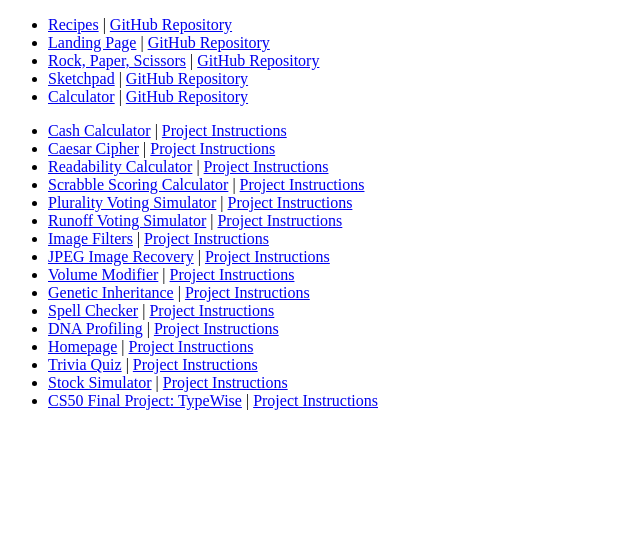
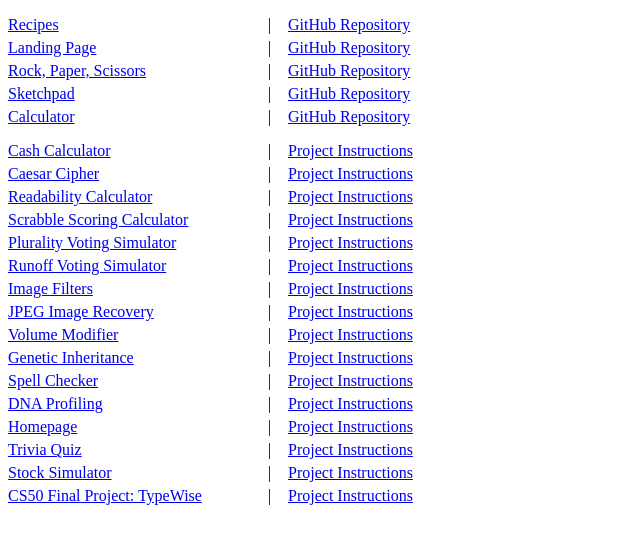
Before and after one commit to DylanM3/portfolio, a plain HTML site: page index.html in a window 1280 px wide. Shown: the whole page, without its empty margins (0-640 px from the left). Drawn offline with Linux system fonts and the light colour scheme.

Commit message:
Added CSS

```diff
--- a/index.html
+++ b/index.html
@@ -1,38 +1,52 @@
+
 <!DOCTYPE html>
 <html lang="en">
 <head>
     <meta charset="UTF-8">
     <title>Dylan Moore</title>
+
+    <style>
+        ul {
+            list-style: none;
+            padding: 0;
+        }
+
+        li {
+            display: grid;
+            grid-template-columns: 260px 20px auto;
+            margin-bottom: 5px;
+        }
+    </style>
 </head>
 <body>
     <div id="odin-container">
         <ul>
-            <li><a href="https://recipes.dylanmoore.uk" target="_blank" rel="noopener noreferrer">Recipes</a> | <a href="https://github.com/dlanmoore/odin-recipes" target="_blank" rel="noopener noreferrer">GitHub Repository</a></li>
-            <li><a href="https://landing.dylanmoore.uk" target="_blank" rel="noopener noreferrer">Landing Page</a> | <a href="https://github.com/dlanmoore/odin-landing-page" target="_blank" rel="noopener noreferrer">GitHub Repository</a></li>
-            <li><a href="https://rps.dylanmoore.uk" target="_blank" rel="noopener noreferrer">Rock, Paper, Scissors</a> | <a href="https://github.com/dlanmoore/odin-rps" target="_blank" rel="noopener noreferrer">GitHub Repository</a></li>
-            <li><a href="https://sketch.dylanmoore.uk" target="_blank" rel="noopener noreferrer">Sketchpad</a> | <a href="https://github.com/dlanmoore/odin-sketch" target="_blank" rel="noopener noreferrer">GitHub Repository</a></li>
-            <li><a href="https://calc.dylanmoore.uk" target="_blank" rel="noopener noreferrer">Calculator</a> | <a href="https://github.com/dlanmoore/odin-calculator" target="_blank" rel="noopener noreferrer">GitHub Repository</a></li>
+            <li><a href="https://recipes.dylanmoore.uk" target="_blank" rel="noopener noreferrer">Recipes</a><span>|</span><a href="https://github.com/dlanmoore/odin-recipes" target="_blank" rel="noopener noreferrer">GitHub Repository</a></li>
+            <li><a href="https://landing.dylanmoore.uk" target="_blank" rel="noopener noreferrer">Landing Page</a><span>|</span><a href="https://github.com/dlanmoore/odin-landing-page" target="_blank" rel="noopener noreferrer">GitHub Repository</a></li>
+            <li><a href="https://rps.dylanmoore.uk" target="_blank" rel="noopener noreferrer">Rock, Paper, Scissors</a><span>|</span><a href="https://github.com/dlanmoore/odin-rps" target="_blank" rel="noopener noreferrer">GitHub Repository</a></li>
+            <li><a href="https://sketch.dylanmoore.uk" target="_blank" rel="noopener noreferrer">Sketchpad</a><span>|</span><a href="https://github.com/dlanmoore/odin-sketch" target="_blank" rel="noopener noreferrer">GitHub Repository</a></li>
+            <li><a href="https://calc.dylanmoore.uk" target="_blank" rel="noopener noreferrer">Calculator</a><span>|</span><a href="https://github.com/dlanmoore/odin-calculator" target="_blank" rel="noopener noreferrer">GitHub Repository</a></li>
         </ul>
     </div>
 
     <div id="cs50-container">
         <ul>
-            <li><a href="https://github.com/dlanmoore/cs50-cash" target="_blank" rel="noopener noreferrer">Cash Calculator</a> | <a href="https://cs50.harvard.edu/x/2025/psets/1/cash/" target="_blank" rel="noopener noreferrer">Project Instructions</a></li>
-            <li><a href="https://github.com/dlanmoore/cs50-caesar" target="_blank" rel="noopener noreferrer">Caesar Cipher</a> | <a href="https://cs50.harvard.edu/x/2025/psets/2/caesar/" target="_blank" rel="noopener noreferrer">Project Instructions</a></li>
-            <li><a href="https://github.com/dlanmoore/cs50-readability" target="_blank" rel="noopener noreferrer">Readability Calculator</a> | <a href="https://cs50.harvard.edu/x/2025/psets/2/readability/" target="_blank" rel="noopener noreferrer">Project Instructions</a></li>
-            <li><a href="https://github.com/dlanmoore/cs50-scrabble" target="_blank" rel="noopener noreferrer">Scrabble Scoring Calculator</a> | <a href="https://cs50.harvard.edu/x/2025/psets/2/scrabble/" target="_blank" rel="noopener noreferrer">Project Instructions</a></li>
-            <li><a href="https://github.com/dlanmoore/cs50-plurality" target="_blank" rel="noopener noreferrer">Plurality Voting Simulator</a> | <a href="https://cs50.harvard.edu/x/2025/psets/3/plurality/" target="_blank" rel="noopener noreferrer">Project Instructions</a></li>
-            <li><a href="https://github.com/dlanmoore/cs50-runoff" target="_blank" rel="noopener noreferrer">Runoff Voting Simulator</a> | <a href="https://cs50.harvard.edu/x/2025/psets/3/runoff/" target="_blank" rel="noopener noreferrer">Project Instructions</a></li>
-            <li><a href="https://github.com/dlanmoore/cs50-filter" target="_blank" rel="noopener noreferrer">Image Filters</a> | <a href="https://cs50.harvard.edu/x/2025/psets/4/filter/less/" target="_blank" rel="noopener noreferrer">Project Instructions</a></li>
-            <li><a href="https://github.com/dlanmoore/cs50-recover" target="_blank" rel="noopener noreferrer">JPEG Image Recovery</a> | <a href="https://cs50.harvard.edu/x/2025/psets/4/recover/" target="_blank" rel="noopener noreferrer">Project Instructions</a></li>
-            <li><a href="https://github.com/dlanmoore/cs50-volume" target="_blank" rel="noopener noreferrer">Volume Modifier</a> | <a href="https://cs50.harvard.edu/x/2025/psets/4/volume/" target="_blank" rel="noopener noreferrer">Project Instructions</a></li>
-            <li><a href="https://github.com/dlanmoore/cs50-inheritance" target="_blank" rel="noopener noreferrer">Genetic Inheritance</a> | <a href="https://cs50.harvard.edu/x/2025/psets/5/inheritance/" target="_blank" rel="noopener noreferrer">Project Instructions</a></li>
-            <li><a href="https://github.com/dlanmoore/cs50-speller" target="_blank" rel="noopener noreferrer">Spell Checker</a> | <a href="https://cs50.harvard.edu/x/2025/psets/5/speller/" target="_blank" rel="noopener noreferrer">Project Instructions</a></li>
-            <li><a href="https://github.com/dlanmoore/cs50-dna" target="_blank" rel="noopener noreferrer">DNA Profiling</a> | <a href="https://cs50.harvard.edu/x/2025/psets/6/dna/" target="_blank" rel="noopener noreferrer">Project Instructions</a></li>
-            <li><a href="https://github.com/dlanmoore/cs50-homepage" target="_blank" rel="noopener noreferrer">Homepage</a> | <a href="https://cs50.harvard.edu/x/2025/psets/8/homepage/" target="_blank" rel="noopener noreferrer">Project Instructions</a></li>
-            <li><a href="https://github.com/dlanmoore/cs50-trivia" target="_blank" rel="noopener noreferrer">Trivia Quiz</a> | <a href="https://cs50.harvard.edu/x/2025/psets/8/trivia/" target="_blank" rel="noopener noreferrer">Project Instructions</a></li>
-            <li><a href="https://github.com/dlanmoore/cs50-finance" target="_blank" rel="noopener noreferrer">Stock Simulator</a> | <a href="https://cs50.harvard.edu/x/2025/psets/9/finance/" target="_blank" rel="noopener noreferrer">Project Instructions</a></li>
-            <li><a href="https://github.com/dlanmoore/cs50-project" target="_blank" rel="noopener noreferrer">CS50 Final Project: TypeWise</a> | <a href="https://cs50.harvard.edu/x/2025/project/" target="_blank" rel="noopener noreferrer">Project Instructions</a></li>
+            <li><a href="https://github.com/dlanmoore/cs50-cash" target="_blank" rel="noopener noreferrer">Cash Calculator</a><span>|</span><a href="https://cs50.harvard.edu/x/2025/psets/1/cash/" target="_blank" rel="noopener noreferrer">Project Instructions</a></li>
+            <li><a href="https://github.com/dlanmoore/cs50-caesar" target="_blank" rel="noopener noreferrer">Caesar Cipher</a><span>|</span><a href="https://cs50.harvard.edu/x/2025/psets/2/caesar/" target="_blank" rel="noopener noreferrer">Project Instructions</a></li>
+            <li><a href="https://github.com/dlanmoore/cs50-readability" target="_blank" rel="noopener noreferrer">Readability Calculator</a><span>|</span><a href="https://cs50.harvard.edu/x/2025/psets/2/readability/" target="_blank" rel="noopener noreferrer">Project Instructions</a></li>
+            <li><a href="https://github.com/dlanmoore/cs50-scrabble" target="_blank" rel="noopener noreferrer">Scrabble Scoring Calculator</a><span>|</span><a href="https://cs50.harvard.edu/x/2025/psets/2/scrabble/" target="_blank" rel="noopener noreferrer">Project Instructions</a></li>
+            <li><a href="https://github.com/dlanmoore/cs50-plurality" target="_blank" rel="noopener noreferrer">Plurality Voting Simulator</a><span>|</span><a href="https://cs50.harvard.edu/x/2025/psets/3/plurality/" target="_blank" rel="noopener noreferrer">Project Instructions</a></li>
+            <li><a href="https://github.com/dlanmoore/cs50-runoff" target="_blank" rel="noopener noreferrer">Runoff Voting Simulator</a><span>|</span><a href="https://cs50.harvard.edu/x/2025/psets/3/runoff/" target="_blank" rel="noopener noreferrer">Project Instructions</a></li>
+            <li><a href="https://github.com/dlanmoore/cs50-filter" target="_blank" rel="noopener noreferrer">Image Filters</a><span>|</span><a href="https://cs50.harvard.edu/x/2025/psets/4/filter/less/" target="_blank" rel="noopener noreferrer">Project Instructions</a></li>
+            <li><a href="https://github.com/dlanmoore/cs50-recover" target="_blank" rel="noopener noreferrer">JPEG Image Recovery</a><span>|</span><a href="https://cs50.harvard.edu/x/2025/psets/4/recover/" target="_blank" rel="noopener noreferrer">Project Instructions</a></li>
+            <li><a href="https://github.com/dlanmoore/cs50-volume" target="_blank" rel="noopener noreferrer">Volume Modifier</a><span>|</span><a href="https://cs50.harvard.edu/x/2025/psets/4/volume/" target="_blank" rel="noopener noreferrer">Project Instructions</a></li>
+            <li><a href="https://github.com/dlanmoore/cs50-inheritance" target="_blank" rel="noopener noreferrer">Genetic Inheritance</a><span>|</span><a href="https://cs50.harvard.edu/x/2025/psets/5/inheritance/" target="_blank" rel="noopener noreferrer">Project Instructions</a></li>
+            <li><a href="https://github.com/dlanmoore/cs50-speller" target="_blank" rel="noopener noreferrer">Spell Checker</a><span>|</span><a href="https://cs50.harvard.edu/x/2025/psets/5/speller/" target="_blank" rel="noopener noreferrer">Project Instructions</a></li>
+            <li><a href="https://github.com/dlanmoore/cs50-dna" target="_blank" rel="noopener noreferrer">DNA Profiling</a><span>|</span><a href="https://cs50.harvard.edu/x/2025/psets/6/dna/" target="_blank" rel="noopener noreferrer">Project Instructions</a></li>
+            <li><a href="https://github.com/dlanmoore/cs50-homepage" target="_blank" rel="noopener noreferrer">Homepage</a><span>|</span><a href="https://cs50.harvard.edu/x/2025/psets/8/homepage/" target="_blank" rel="noopener noreferrer">Project Instructions</a></li>
+            <li><a href="https://github.com/dlanmoore/cs50-trivia" target="_blank" rel="noopener noreferrer">Trivia Quiz</a><span>|</span><a href="https://cs50.harvard.edu/x/2025/psets/8/trivia/" target="_blank" rel="noopener noreferrer">Project Instructions</a></li>
+            <li><a href="https://github.com/dlanmoore/cs50-finance" target="_blank" rel="noopener noreferrer">Stock Simulator</a><span>|</span><a href="https://cs50.harvard.edu/x/2025/psets/9/finance/" target="_blank" rel="noopener noreferrer">Project Instructions</a></li>
+            <li><a href="https://github.com/dlanmoore/cs50-project" target="_blank" rel="noopener noreferrer">CS50 Final Project: TypeWise</a><span>|</span><a href="https://cs50.harvard.edu/x/2025/project/" target="_blank" rel="noopener noreferrer">Project Instructions</a></li>
         </ul>
     </div>
 </body>
```
